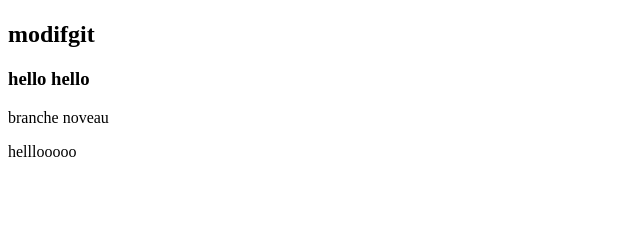
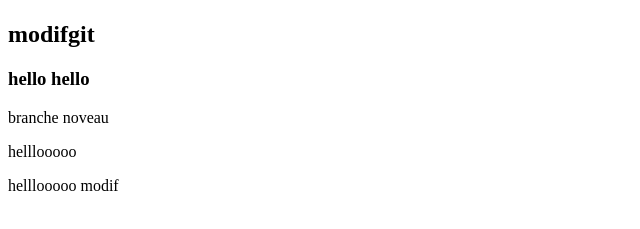
Before and after one commit to MarwaGitHu/testgit, a plain HTML site: page index.html in a window 1280 px wide. Shown: the part 161-390 px from the top of the page, without its empty margins (0-640 px from the left). Drawn offline with Linux system fonts and the light colour scheme.

Commit message:
Update index.html

```diff
--- a/index.html
+++ b/index.html
@@ -14,5 +14,6 @@
     <h3>hello hello</h3>
     <p>branche noveau </p>
     <p>helllooooo</p>
+    <p>helllooooo modif</p>
 </body>
 </html>
```
